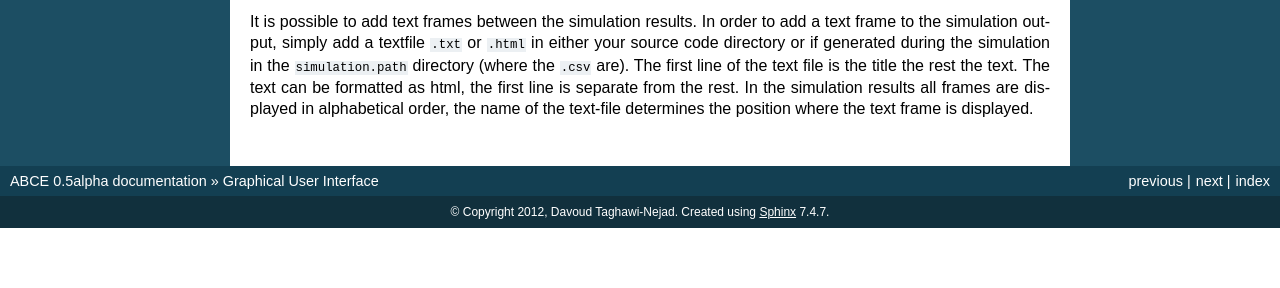
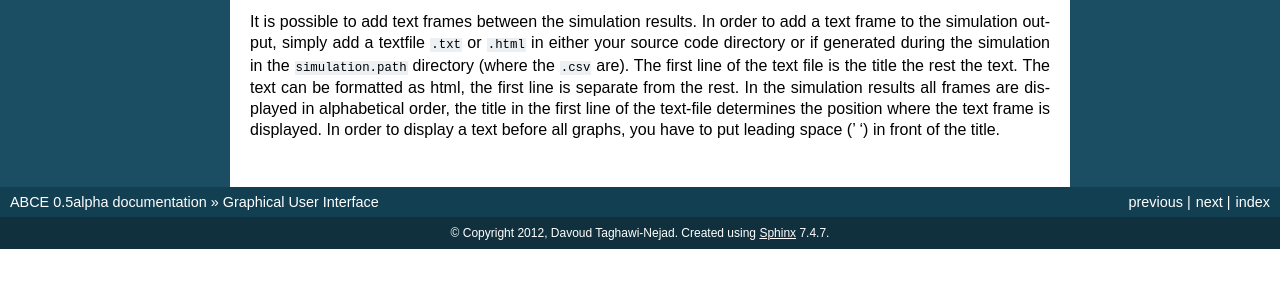
Before and after one commit to AB-CE/abce, a Sphinx documentation site: the page built from doc/gui.rst, in a window 1280 px wide, cut to the strip 390-678 px from the top of the page. Built offline with Sphinx 7.4.7, drawn with Linux system fonts in a browser that asks for light colours; formulas are drawn with MathJax 3.

Commit message:
gui.rst explained how you get texts to the beginning

```diff
--- a/doc/gui.rst
+++ b/doc/gui.rst
@@ -15,5 +15,6 @@ the simulation in the :code:`simulation.path` directory (where the
 text. The text can be formatted as html, the first line is separate from the
 rest.
 In the simulation results all frames are displayed in alphabetical order, the
-name of the text-file determines the position where the text frame is
-displayed.
+title in the first line of the text-file determines the position where the text frame is
+displayed. In order to display a text before all graphs, you have to put
+leading space (' ') in front of the title.
```
